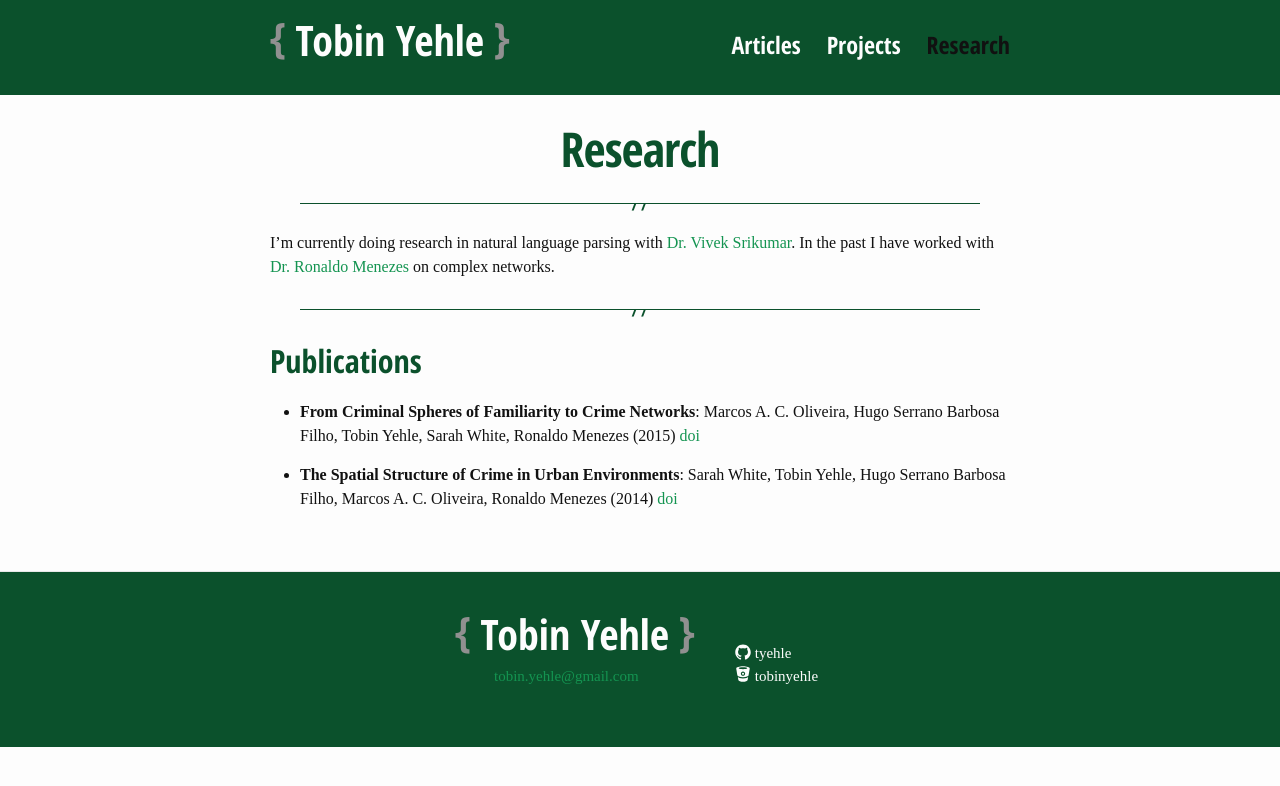
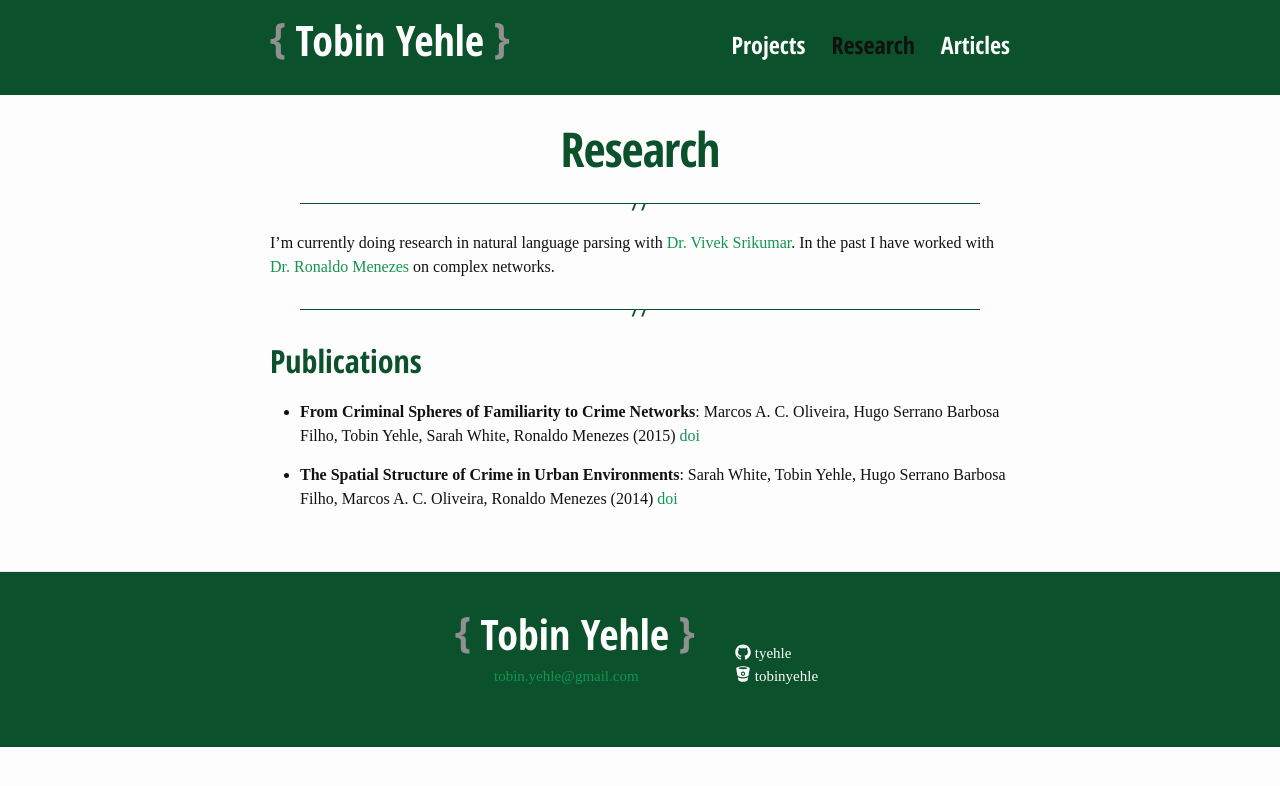
Before and after one commit to tyehle/tyehle.github.io, a Jekyll site: the page built from _pages/research.md, in a window 1280 px wide. Shown: the top 786 px of the page. Built offline with Jekyll 4.4.1, drawn with Linux system fonts in a browser that asks for light colours; some web fonts are replaced.

Commit message:
fix the nav ordering

```diff
--- a/_config.yml
+++ b/_config.yml
@@ -17,6 +17,7 @@ url: "http://tobin.yehle.io" # the base hostname & protocol for your site
 github_username:  tyehle
 bitbucket_username: tobinyehle
 
+nav_pages: ['Projects', 'Research', 'Articles']
 hidden_posts: ['Python Compiler']
 
 # Build settings
--- a/_includes/header.html
+++ b/_includes/header.html
@@ -14,20 +14,14 @@
       </a>
 
       <div class="trigger">
-        {% for my_page in site.pages %}
-          {% if my_page.title %}
-            {% if my_page.url == "/" %}
-              <!-- Do not show a link to the home page in the nav bar -->
+        {% assign pages = site.pages | sort:"weight" %}
 
-            {% elsif site.hidden_pages contains my_page.title %}
-              <!-- Do not show hidden pages in the nav bar -->
-
-            {% elsif my_page.url == page.url %}
-              <a class="current-page-link" href="{{ my_page.url | prepend: site.baseurl }}">{{ my_page.title }}</a>
-
+        {% for nav_page in pages %}
+          {% if nav_page.title and site.nav_pages contains nav_page.title %}
+            {% if nav_page.url == page.url %}
+              <a class="current-page-link" href="{{ nav_page.url | prepend: site.baseurl }}">{{ nav_page.title }}</a>
             {% else %}
-              <a class="page-link" href="{{ my_page.url | prepend: site.baseurl }}">{{ my_page.title }}</a>
-
+              <a class="page-link" href="{{ nav_page.url | prepend: site.baseurl }}">{{ nav_page.title }}</a>
             {% endif %}
           {% endif %}
         {% endfor %}
```
Also changed, not shown: _pages/articles.md (+1 -0 lines), _pages/projects.md (+1 -0 lines), _pages/research.md (+1 -0 lines).
